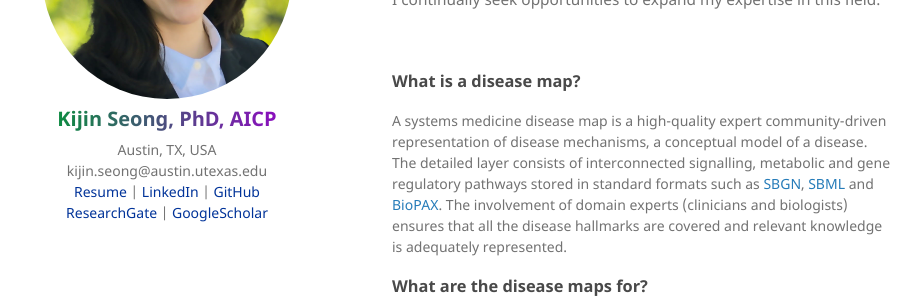
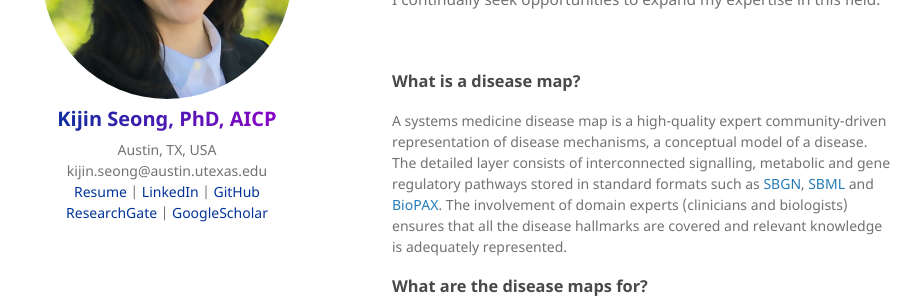
Before and after one commit to kijinseong/kijinseong.github.io, a Jekyll site: the page built from index.md, in a window 1280 px wide. Shown: the part 209-509 px from the top of the page, without its empty margins (178-1099 px from the left). Built offline with Jekyll 4.4.1, drawn with Linux system fonts in a browser that asks for light colours.

Commit message:
Update default.html

```diff
--- a/_layouts/default.html
+++ b/_layouts/default.html
@@ -14,7 +14,7 @@
     <style>
           .header-title {
             font-size: 20px; /* Smaller font size */
-            background: linear-gradient(to right, #009933 0%, #9900cc 100%);
+            background: linear-gradient(to right, #003399 0%, #9900cc 100%);
             -webkit-background-clip: text;
             color: transparent;
             text-align: center;
```
